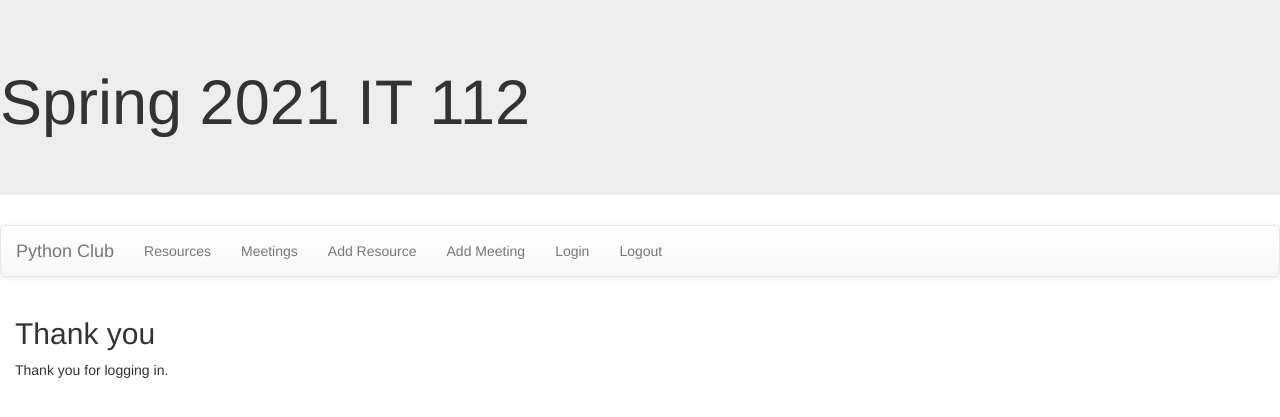
After one commit to WChihWen/S2021IT112, a Django app: page /Club/loginmessage/ in a window 1280 px wide. The commit adds this page. Shown: the top 417 px of the page. Run offline with Django 3.2, Linux system fonts and the light colour scheme; some libraries are stand-ins or nearby versions.

Commit message:
commit_authentication

```diff
--- /dev/null
+++ b/Club/templates/Club/loginmessage.html
@@ -0,0 +1,5 @@
+{% extends 'base.html' %}
+{% block content %}
+<h2>Thank you</h2>
+<p>Thank you for logging in.</p>
+{% endblock%}
--- /dev/null
+++ b/Club/templates/Club/logoutmessage.html
@@ -0,0 +1,5 @@
+{% extends 'base.html' %}
+{% block content %}
+<h2>Goodbye</h2>
+<p>You are now logged out.</p>
+{% endblock%}
--- a/Club/templates/base.html
+++ b/Club/templates/base.html
@@ -20,6 +20,8 @@
 <li><a href="{% url 'meetings' %}"> Meetings </a></li>
 <li><a href="{% url 'newResource' %}"> Add Resource </a></li>
 <li><a href="{% url 'newMeeting' %}"> Add Meeting </a></li>
+<li><a href="{% url 'login' %}">Login</a></li>
+<li><a href="{% url 'logout' %}">Logout</a></li>
 </ul>
 </div>
 </nav>
--- a/Club/urls.py
+++ b/Club/urls.py
@@ -7,4 +7,6 @@ urlpatterns = [
     path('meetingdetails/<int:id>', views.meetingdetails, name="meetingdetails"),
     path('newResource/', views.newResource, name='newResource'),
     path('newMeeting/', views.newMeeting, name='newMeeting'),
+    path('loginmessage/', views.loginmessage, name='loginmessage'),
+    path('logoutmessage/', views.logoutmessage, name='logoutmessage'),
 ]
--- a/Club/views.py
+++ b/Club/views.py
@@ -2,6 +2,7 @@ from django.shortcuts import render, get_object_or_404
 from .models import Resource, User, Meeting
 from django.urls import reverse_lazy
 from .forms import ResourceForm, MeetingForm
+from django.contrib.auth.decorators import login_required
 
 
 # Create your views here.
@@ -17,6 +18,7 @@ def meetings(request):
 def meetingdetails(request, id):
     return render(request, 'Club/meetingdetails.html', {'meeting_list': get_object_or_404(Meeting, pk=id)})
 
+@login_required
 def newResource(request):
     form = ResourceForm
     if request.method == 'POST':
@@ -29,6 +31,7 @@ def newResource(request):
         form = ResourceForm
     return render(request,'Club/newresource.html', {'form': form})
 
+@login_required
 def newMeeting(request):
     form = MeetingForm
     if request.method == 'POST':
@@ -40,3 +43,9 @@ def newMeeting(request):
     else:
         form = MeetingForm
     return render(request,'Club/newmeeting.html', {'form': form})
+
+def loginmessage(request):
+    return render(request,'Club/loginmessage.html')
+
+def logoutmessage(request):
+    return render(request, 'Club/logoutmessage.html')
--- a/PythonClub/settings.py
+++ b/PythonClub/settings.py
@@ -124,6 +124,10 @@ USE_TZ = True
 # https://docs.djangoproject.com/en/3.2/howto/static-files/
 
 STATIC_URL = '/static/'
+LOGIN_REDIRECT_URL='loginmessage'
+LOGOUT_REDIRECT_URL='logoutmessage'
+
+
 
 # Default primary key field type
 # https://docs.djangoproject.com/en/3.2/ref/settings/#default-auto-field
--- a/PythonClub/urls.py
+++ b/PythonClub/urls.py
@@ -19,4 +19,5 @@ from django.urls import path, include
 urlpatterns = [
     path('admin/', admin.site.urls),
     path('Club/', include('Club.urls')),
+    path('accounts/', include('django.contrib.auth.urls')),
 ]
```
Also changed, not shown: Club/templates/registration/login.html (added, +10 -0 lines).
